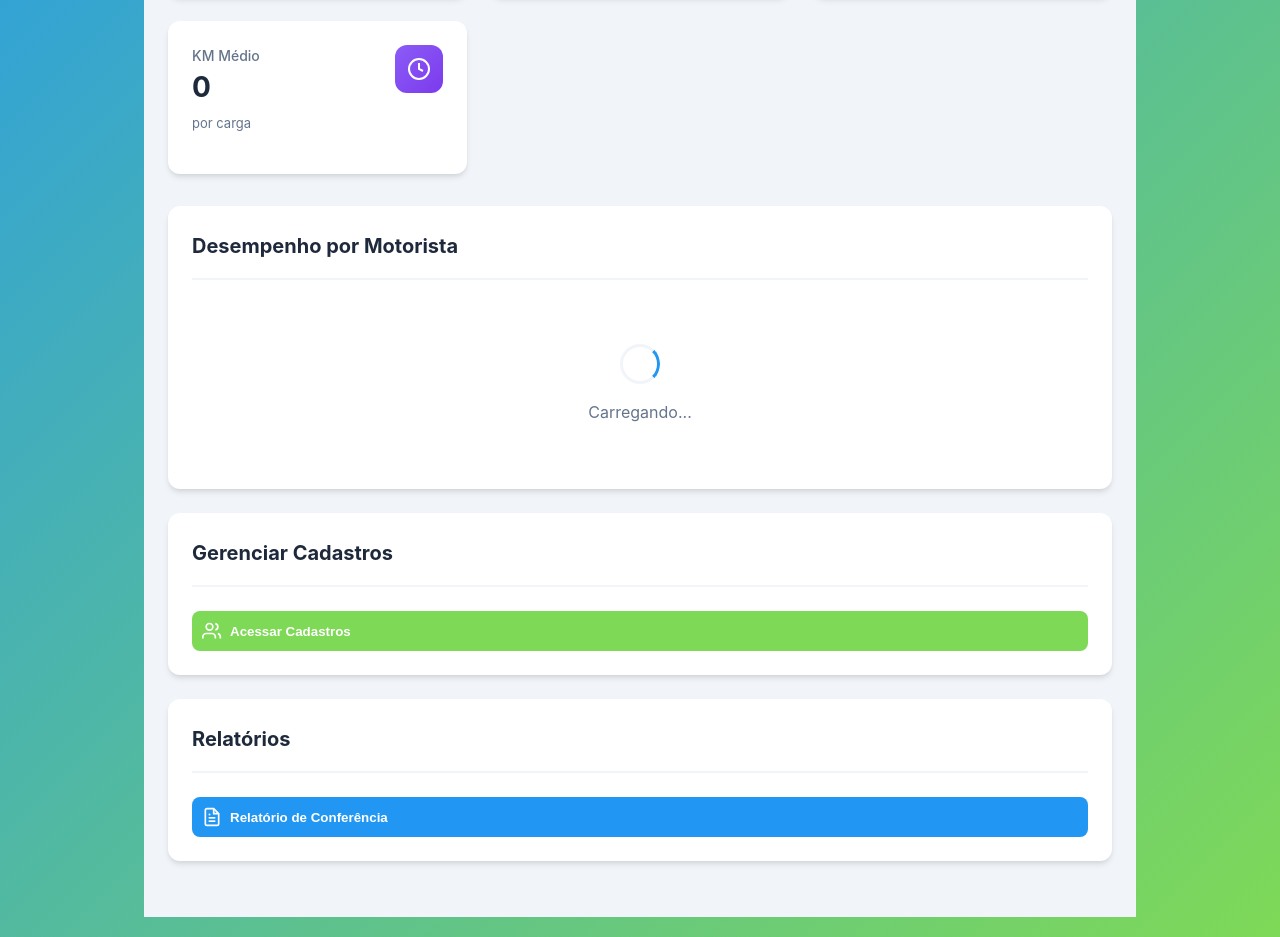
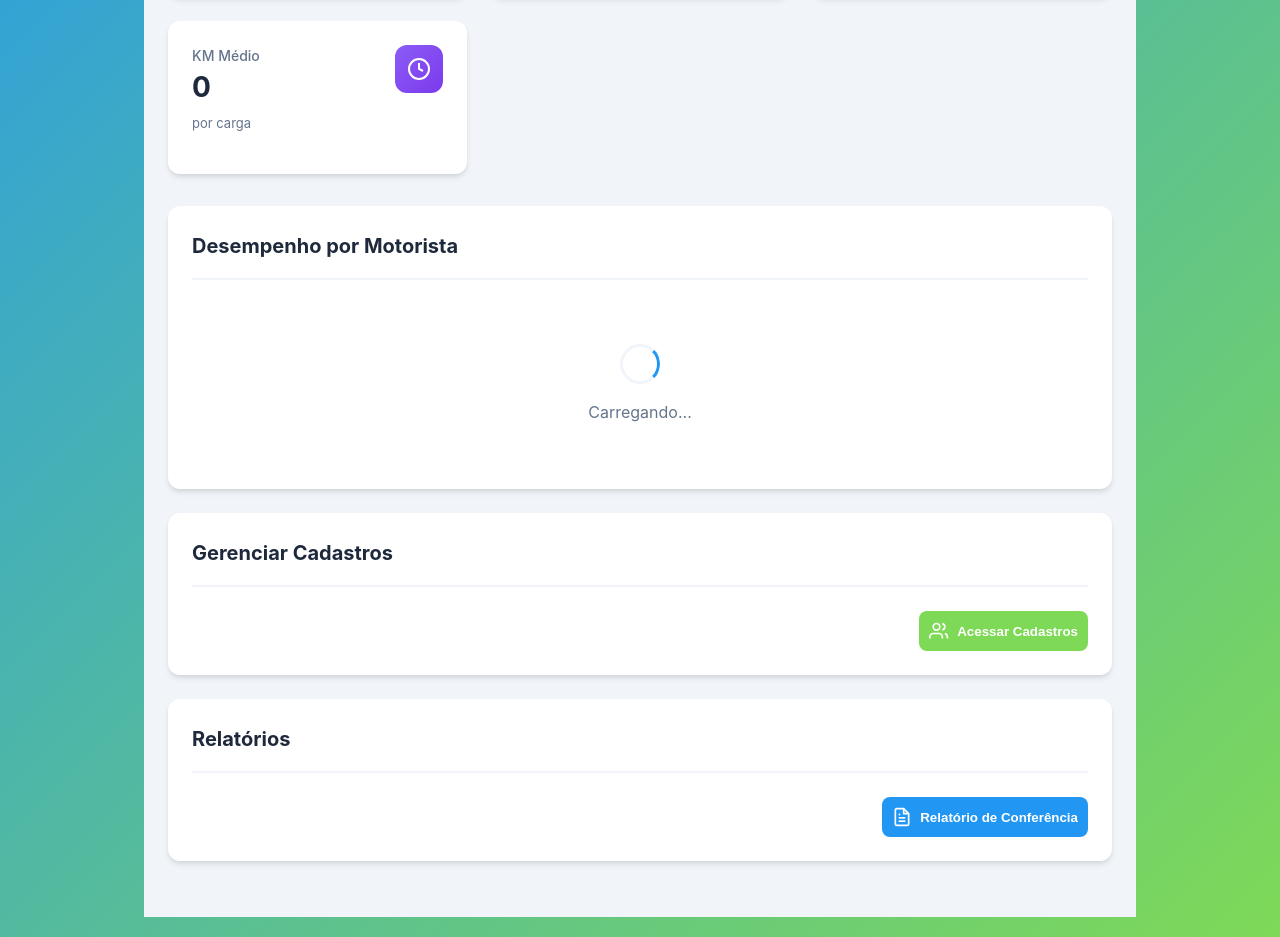
Before and after one commit to crisfulber/sistema-transportes, a plain HTML site: page frontend/dashboard.html in a window 1280 px wide. Shown: the part 534-1471 px from the top of the page. Drawn offline with Linux system fonts and the light colour scheme; sample sign-in values are in the browser's storage.

Commit message:
Ajuste de margem no botão Add

```diff
--- a/frontend/styles.v3.css
+++ b/frontend/styles.v3.css
@@ -611,6 +611,7 @@ tr:hover {
     display: inline-flex;
     align-items: center;
     gap: 8px;
+    margin-left: auto;
 }
 
 .btn-add:hover {
```
